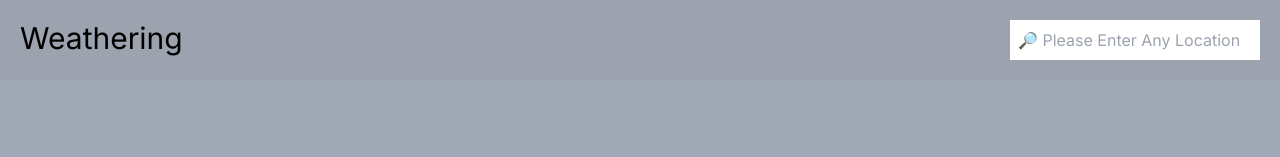
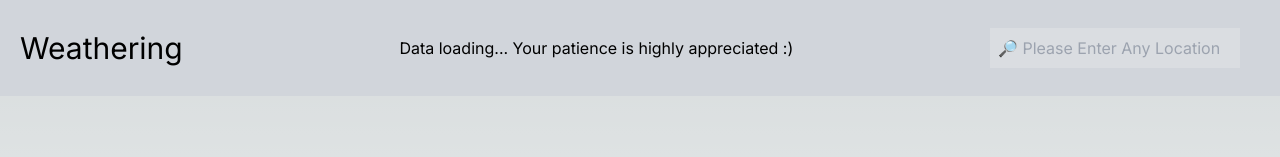
Before and after one commit to kamiviolet/weathering, a Next.js app: page / in a window 1280 px wide. Shown: the top 157 px of the page. Built offline with nearby package versions, Linux system fonts and the light colour scheme; no server answers.

Commit message:
move 2 useState to highest level so to be able to cancel suggestionDropdown

```diff
--- a/src/app/page.tsx
+++ b/src/app/page.tsx
@@ -1,8 +1,8 @@
 "use client"
 
-import { useEffect, useState } from "react";
+import { MouseEvent, useEffect, useState } from "react";
 import { getAddress, getForecast } from "@/api";
-import { Address, Weather, Location } from "@/types";
+import { Address, Weather, Location, searchResult } from "@/types";
 import { formatForecastResponse } from "../utils";
 import Dashboard from "@/components/dashboard";
 import SearchEngine from "@/components/searchEngine";
@@ -10,6 +10,7 @@ import Background from "@/components/background";
 import Header from "@/components/header";
 
 export default function Home() {
+  const [loadedGPS, setLoadedGPS] = useState<boolean>(false);
   const [location, setLocation] = useState<Location>({
     latitude: 0,
     longitude: 0
@@ -20,12 +21,15 @@ export default function Home() {
     country: ''
   })
   const [forecast, setForecast] = useState<Weather[]>([]);
+  const [searchTerm, setSearchTerm] = useState<string>("-");
+  const [suggestion, setSuggestion] = useState<searchResult[]>([]);
 
   useEffect(() => {
     if(navigator.geolocation) {
         navigator.geolocation.getCurrentPosition(({ coords }) => {
             const { latitude, longitude } = coords;
             setLocation({ latitude, longitude });
+            setLoadedGPS(true)
         })
     }
   }, []);
@@ -48,20 +52,38 @@ export default function Home() {
         .then((res) => res.list.filter((day:{[key:string]:any}, i:number)=>(i === 0 || i % 8 === 0)))
         .then((day) => day.map(formatForecastResponse))
         .then((list) => setForecast(list))
+        .then(() => setSearchTerm("-"))
     }
   }, [location])
 
+  const cancelDropdown = (e:MouseEvent):void => {
+    e.preventDefault();
+    const { localName } = e.target as HTMLElement;
+    if (localName !== "button") {
+      setSuggestion([])
+    }
+  }
+
   return (
-    <>
-      <nav className="flex flex-row justify-between py-5 px-5 w-screen sticky top-0 z-50 bg-gray-400">
-        <p className="text-3xl pr-5">Weathering</p>
-        <SearchEngine location={location} setLocation={setLocation} />
+    <div onClick={e=>cancelDropdown(e)}>
+      <nav className="flex flex-row flex-wrap justify-between items-center py-5 px-5 w-screen sticky top-0 z-50 bg-gray-300">
+        <p className="text-3xl mr-5">Weathering</p>
+        {loadedGPS? <></> : <p>Data loading... Your patience is highly appreciated :) </p>}
+        <SearchEngine
+          searchTerm={searchTerm}
+          setSearchTerm={setSearchTerm}
+          location={location}
+          setLocation={setLocation}
+          loadedGPS={loadedGPS}
+          suggestion={suggestion}
+          setSuggestion={setSuggestion}
+        />
       </nav>
       <main className="relative">
-        <Background address={address} />
+        {loadedGPS? <Background address={address} /> : <></>}
         <Header address={address} />
         <Dashboard forecast={forecast}/>
       </main>
-    </>
+    </div>
   )
 }
--- a/src/components/background.tsx
+++ b/src/components/background.tsx
@@ -13,13 +13,14 @@ export default function Background({address}: {address: Address}) {
       }, [address])
 
     return (
-        <div
-            className="absolute top-0 bottom-0 left-0 right-0 -z-50 bg-cover bg-bottom h-screen bg-fixed bg-slate-500/50 bg-blend-lighten"
-            style={
+        <div className="absolute top-0 bottom-0 left-0 right-0 -z-50 w-screen lg:h-screen sm:h-full md:h-full bg-white/50">
+            {
                 backgroundURL
-                ? {backgroundImage: `url(${backgroundURL})`}
-                : {}
-            }>
+                ? <img
+                    src={backgroundURL}
+                    className="object-cover bg-fixed w-full h-full mix-blend-plus-lighter"/>
+                : <></>
+            }
         </div>
     )
 }
--- a/src/components/card.tsx
+++ b/src/components/card.tsx
@@ -5,7 +5,7 @@ export default function Card({day}: {day:Weather}) {
     const date:string = day.time.split(" ")[0];
 
     return (
-        <section className="grid bg-white/70 rounded-xl h-full p-5 shadow-2xl">
+        <section className="grid bg-white/70 rounded-xl h-full p-3 shadow-2xl">
             <div className="pb-5 font-black">{date}</div>
             <div className="flex flex-row py-5 text-8xl justify-center">
                 <span>
--- a/src/components/searchEngine.tsx
+++ b/src/components/searchEngine.tsx
@@ -1,18 +1,30 @@
+import { FormEvent, useEffect } from "react";
 import { Location, searchResult } from "@/types";
 import { getAutocomplete } from "@/api";
-import { FormEvent, useEffect, useState } from "react";
 import { formatSuggestion, getUniqueSuggestion } from "@/utils";
 import { SuggestionDropdown } from "./suggestionDropdown";
 
-export default function SearchEngine({location, setLocation}: {
+export default function SearchEngine({location, setLocation, searchTerm, setSearchTerm, loadedGPS, suggestion, setSuggestion}: {
     location: Location,
-    setLocation: (location: Location) => void
+    searchTerm: string,
+    suggestion: searchResult[],
+    setSuggestion: (suggestion: searchResult[]) => void,
+    setLocation: (location: Location) => void,
+    setSearchTerm: (searchTerm:string) => void,
+    loadedGPS: boolean
 }) {
-    const [searchTerm, setSearchTerm] = useState<string>("-");
-    const [suggestion, setSuggestion] = useState<searchResult[]>([]);
-
     const handleSearch = (e:FormEvent):void => {
         e.preventDefault();
+        const result:searchResult|undefined = suggestion.find(result => result.city === searchTerm);
+
+        if (result) {
+            setLocation({
+                latitude: result.latitude,
+                longitude: result.longitude
+            })
+        } else {
+            alert(`No result is found. Would you be more specific or pick any suggestions provided?`)
+        }
     };
 
     useEffect(() => {
@@ -24,13 +36,14 @@ export default function SearchEngine({location, setLocation}: {
     }, [searchTerm])
 
     return (
-        <form className="relative" onSubmit={(e)=>handleSearch(e)}>
+        <form className="relative mr-5 my-2" onSubmit={(e)=>handleSearch(e)}>
             <input
                 className="h-10 w-[250px] p-2 capitalize"
                 type="text"
                 value={searchTerm === "-"? "" : searchTerm}
                 onChange={(e)=>setSearchTerm(e.target.value)}
                 placeholder="&#x1F50E; Please enter any location"
+                disabled={loadedGPS? false:true}
             />
             {
                 suggestion?.length
```
